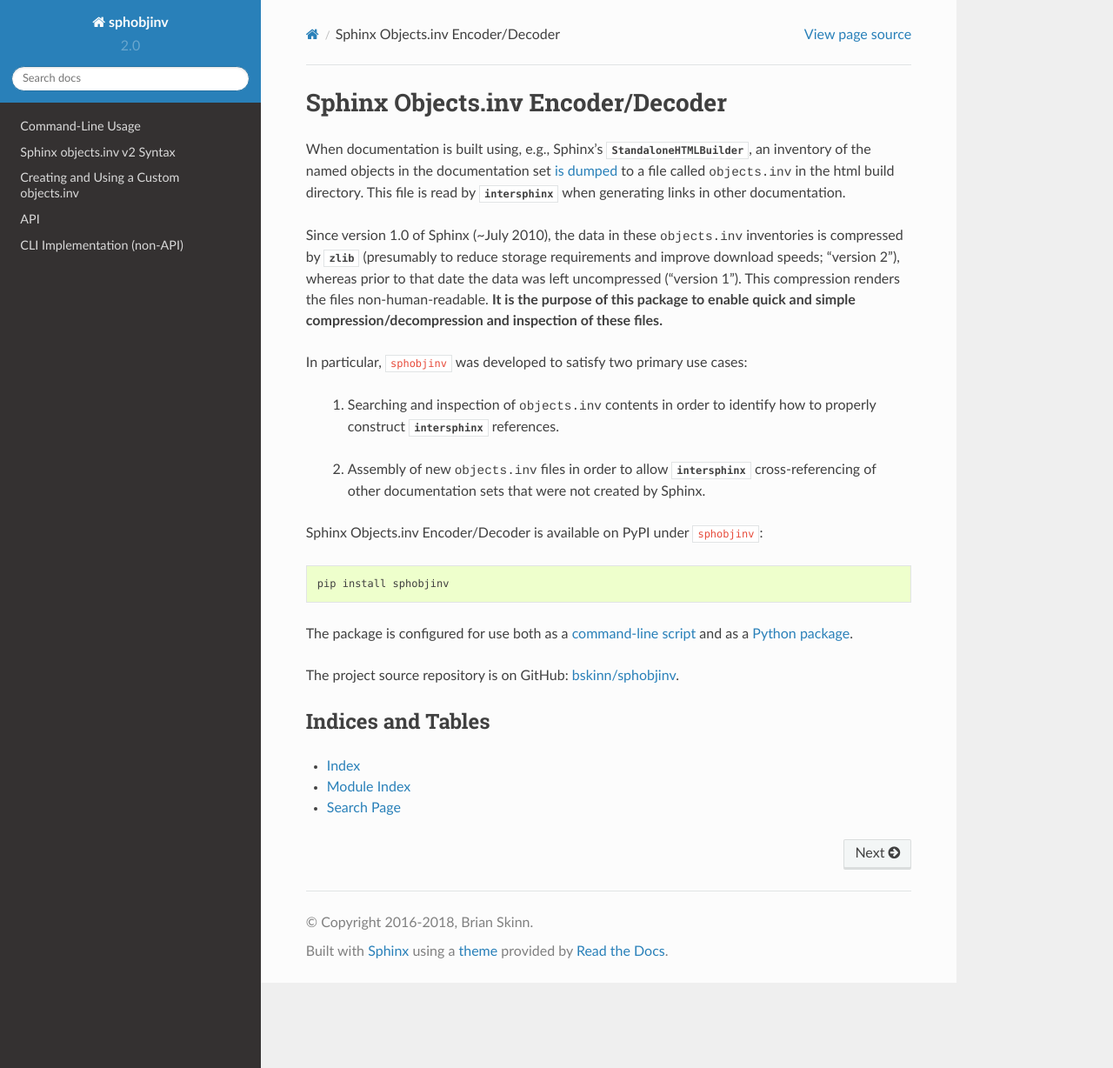
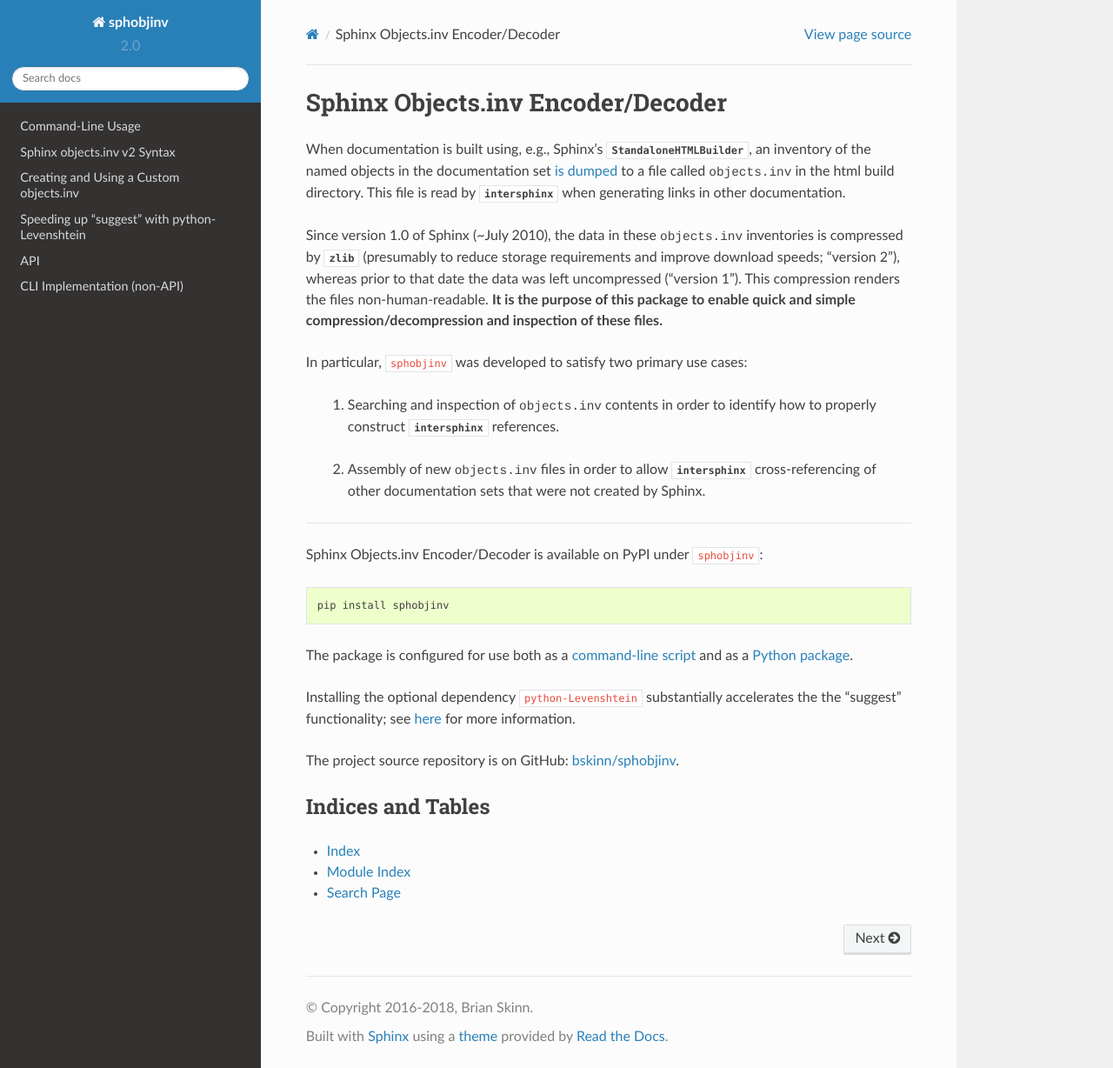
Before and after one commit to bskinn/sphobjinv, a Sphinx documentation site: the page built from doc/source/index.rst, in a window 1280 px wide and 1228 px high. Shown: the whole window at 87% size. Built offline with Sphinx 7.4.7 and the Read the Docs theme 2.0.0, drawn with Linux system fonts in a browser that asks for light colours.

Commit message:
DRAFT: Add levenshtein.rst, prelim draft stuff
Add levenshtein.rst, to become the page showing the advantages of
installing it, and describing *how*. (Linux, should be easy.
Windows, Gohlke.)

Add paragraph in index.rst to link to levenshtein. Also add to
toctree. Add hyperlink replace to conf.py for easy formatting of it.

[skip ci]

```diff
--- a/doc/source/conf.py
+++ b/doc/source/conf.py
@@ -172,6 +172,10 @@
 .. |fuzzywuzzy| replace:: ``fuzzywuzzy``
 
 .. _fuzzywuzzy: https://github.com/seatgeek/fuzzywuzzy
+
+.. |python-Levenshtein| replace:: ``python-Levenshtein``
+
+.. _python-Levenshtein: https://pypi.org/project/python-Levenshtein
 
 .. |br| raw:: html
 
--- a/doc/source/index.rst
+++ b/doc/source/index.rst
@@ -26,6 +26,8 @@
  #. Assembly of new |objects.inv| files in order to allow |isphx| cross-referencing
     of other documentation sets that were not created by Sphinx.
 
+----
+
 Sphinx Objects.inv Encoder/Decoder is available on PyPI under |soi|::
 
     pip install sphobjinv
@@ -33,6 +35,10 @@
 The package is configured for use both as a
 :doc:`command-line script <cmdline>` and as a
 :doc:`Python package <api>`.
+
+Installing the optional dependency |python-Levenshtein|_ substantially
+accelerates the the "suggest" functionality; see
+:doc:`here <levenshtein>` for more information.
 
 The project source repository is on GitHub: `bskinn/sphobjinv
 <https://www.github.com/bskinn/sphobjinv>`__.
@@ -48,6 +54,7 @@
    cmdline
    syntax
    customfile
+   levenshtein
    api
    CLI Implementation (non-API) <modules/cmdline>
 
```
Also changed, not shown: doc/source/levenshtein.rst (added, +16 -0 lines).
